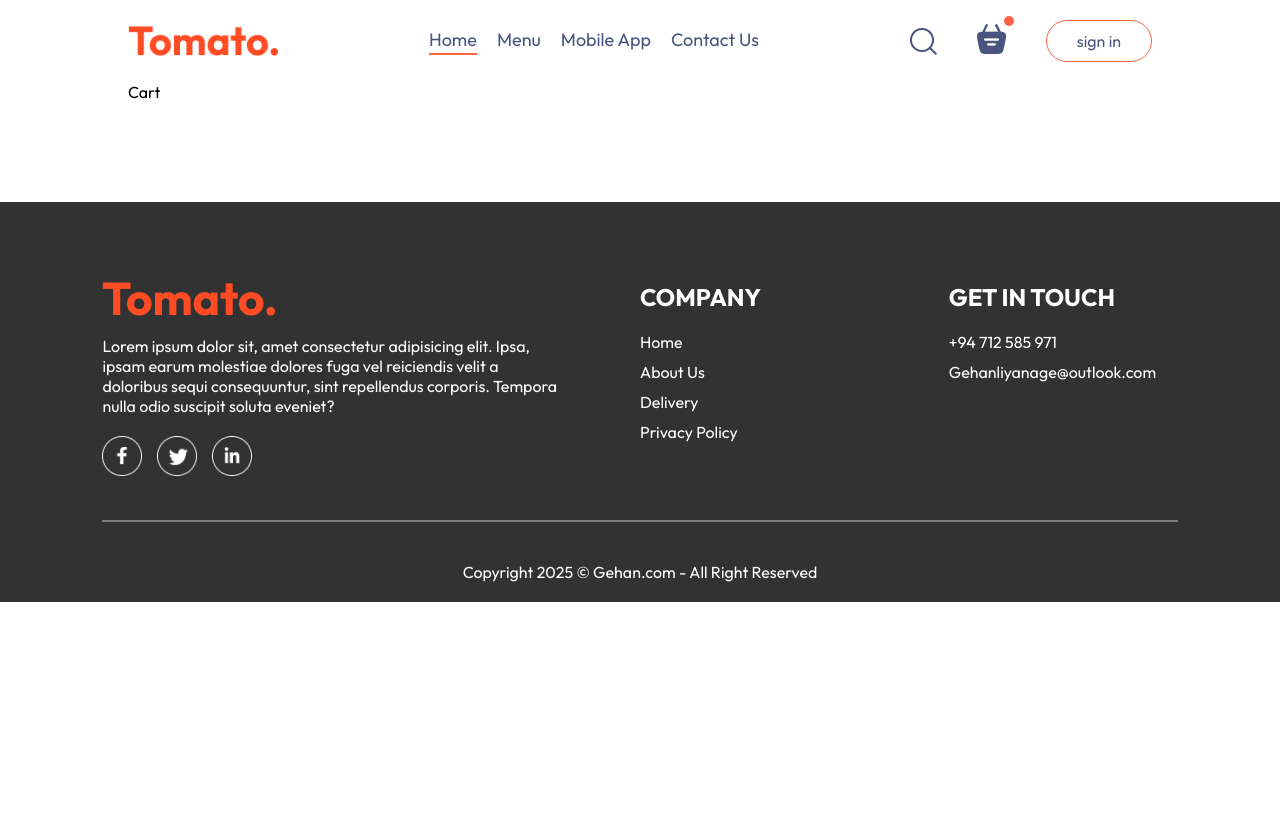
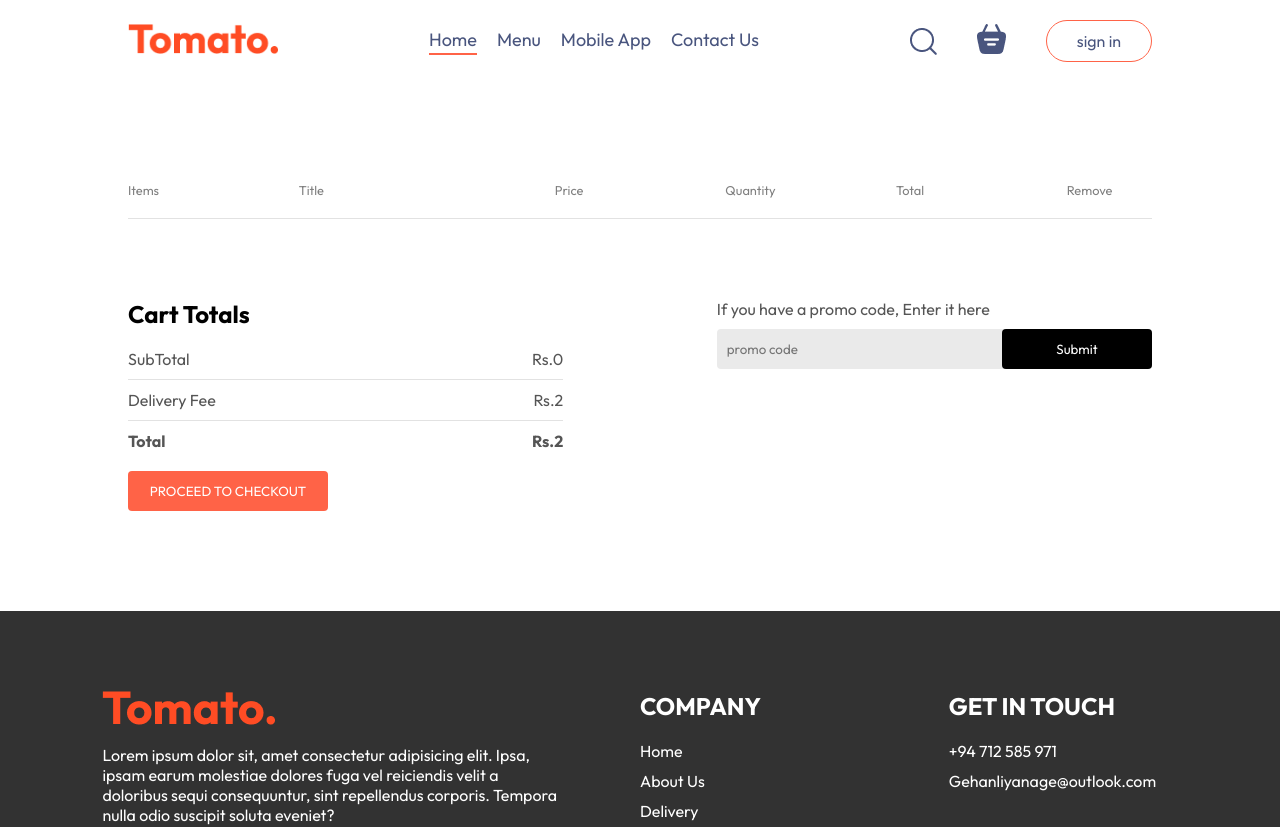
Before and after one commit to GehanLiyanage2002/FoodDelivery, a React (Vite) app in the folder frontend/: page /cart in a window 1280 px wide. Shown: the top 827 px of the page. Before the commit the page ends 800 px from the top, so only its background shows below. Built offline with nearby package versions, Linux system fonts and the light colour scheme.

Commit message:
Create Cart Page

```diff
--- a/frontend/src/components/Navbar/Navbar.jsx
+++ b/frontend/src/components/Navbar/Navbar.jsx
@@ -1,17 +1,20 @@
-import React, {useState} from 'react'
+import React, {useContext, useState} from 'react'
 import './Navbar.css'
 import { assets } from '../../assets/frontend_assets/assets'
 import { Link } from 'react-router-dom';
+import { StoreContext } from '../../context/StoreContext';
 
 const Navbar = ({setShowLogin}) => {
 
     const [menu, setMenu] = useState("home");
 
+    const {getTotalCartAmount} = useContext(StoreContext);
+
 
 
   return (
     <div className='navbar'>
-        <img src={assets.logo} alt="" className="logo" />
+        <Link to='/'><img src={assets.logo} alt="" className="logo" /></Link>
         <ul className='navbar-menu'>
             <Link to='/' onClick={()=>setMenu("home")} className={menu==="home"?"active":""}>Home</Link>
             <a href='#explore-menu' onClick={()=>setMenu("menu")} className={menu==="menu"?"active":""}>Menu</a>
@@ -21,8 +24,8 @@
         <div className='navbar-right'>
             <img src={assets.search_icon} alt="" />
             <div className='navbar-search-icon'>
-                <img src={assets.basket_icon} alt="" />
-                <div className='dot'></div>
+                <Link to='/cart'><img src={assets.basket_icon} alt="" /></Link>
+                <div className={getTotalCartAmount()===0?"":"dot"}></div>
             </div>
             <button onClick={()=>setShowLogin(true)}>sign in</button>
         </div>
--- a/frontend/src/context/storeContext.jsx
+++ b/frontend/src/context/storeContext.jsx
@@ -10,20 +10,27 @@
 
     const addToCart = (itemId) => {
         if (!cartItems[itemId]) {
-            setCartItems((prev)=>({...prev, [itemId]:1}));
+            setCartItems((prev) => ({ ...prev, [itemId]: 1 }));
         }
         else {
-            setCartItems((prev)=>({...prev, [itemId]:prev[itemId]+1}));
+            setCartItems((prev) => ({ ...prev, [itemId]: prev[itemId] + 1 }));
         }
     }
 
     const removeFromCart = (itemId) => {
-        setCartItems((prev)=>({...prev, [itemId]:prev[itemId]-1}));
+        setCartItems((prev) => ({ ...prev, [itemId]: prev[itemId] - 1 }));
     }
 
-    useEffect(() => {
-       console.log(cartItems);
-    }, [cartItems])
+    const getTotalCartAmount = () => {
+        let totalAmount = 0;
+        for (const item in cartItems) {
+            if (cartItems[item] > 0) {
+                let itemInfo = food_list.find((product) => product._id === item);
+                totalAmount += itemInfo.price * cartItems[item];
+            }
+        }
+        return totalAmount;
+    }
 
 
     const contextValue = {
@@ -31,7 +38,8 @@
         cartItems,
         setCartItems,
         addToCart,
-        removeFromCart
+        removeFromCart,
+        getTotalCartAmount
 
 
 
--- a/frontend/src/pages/Cart/Cart.css
+++ b/frontend/src/pages/Cart/Cart.css
@@ -0,0 +1,107 @@
+.cart{
+    margin-top: 100px;
+}
+
+.cart-items-title{
+    display: grid;
+    grid-template-columns: 1fr 1.5fr 1fr 1fr 1fr 0.5fr;
+    align-items: center;
+    color: grey;
+    font-size: max(1vw, 12px);
+}
+
+.cart-items-item{
+    margin: 10px 0px;
+    color: black;
+}
+
+.cart-items-item img{
+    width: 50px;
+}
+
+.cart hr{
+    height: 1px;
+    background-color: #e2e2e2;
+    border: none;
+}
+
+.cart-items-item .cross{
+    cursor: pointer;
+}
+
+.cart-bottom{
+    margin-top: 80px;
+    display: flex;
+    justify-content: space-between;
+    gap: max(12vw, 20px);
+
+}
+
+.cart-total{
+    flex: 1;
+    display: flex;
+    flex-direction: column;
+    gap: 20px;
+}
+
+.cart-total-details{
+    display: flex;
+    justify-content: space-between;
+    color: #555;
+}
+
+.cart-total hr{
+    margin: 10px 0px;
+}
+
+.cart-total button{
+    border: none;
+    color: white;
+    background-color: tomato;
+    width: max(15vw,200px);
+    padding: 12px 0px;
+    border-radius: 4px;
+    cursor: pointer;
+}
+
+.cart-promocode{
+    flex: 1;
+}
+
+.cart-promocode p{
+    color: #555;
+}
+
+.cart-promocode-input{
+    margin-top: 10px;
+    display: flex;
+    justify-content: space-between;
+    align-items: center;
+    background-color: #eaeaea;
+    border-radius: 4px;
+}
+
+.cart-promocode-input input{
+    background: transparent;
+    border: none;
+    outline: none;
+    padding-left: 10px;
+}
+
+.cart-promocode-input button{
+    width: max(10vw, 150px);
+    padding: 12px 5px;
+    background-color: black;
+    border: none;
+    color: white;
+    border-radius: 4px;
+}
+
+@media (max-width:750px) {
+    .cart-bottom{
+        flex-direction:column-reverse;
+    }
+    .cart-promocode{
+        justify-content: start;
+    }
+}
--- a/frontend/src/pages/Cart/Cart.jsx
+++ b/frontend/src/pages/Cart/Cart.jsx
@@ -1,9 +1,76 @@
-import React from 'react'
+import React, { useContext } from 'react'
+import { StoreContext } from '../../context/StoreContext'
 import './Cart.css'
 
-function Cart() {
+const Cart = () => {
+
+  const {cartItems,food_list,removeFromCart, getTotalCartAmount} = useContext(StoreContext);
+
   return (
-    <div>Cart</div>
+    <div className='cart'>
+      <div className='cart-items'>
+        <div className='cart-items-title'>
+          <p>Items</p>
+          <p>Title</p>
+          <p>Price</p>
+          <p>Quantity</p>
+          <p>Total</p>
+          <p>Remove</p>
+        </div>
+        <br />
+        <hr/>
+        {food_list.map((item,index)=>{
+          if(cartItems[item._id]>0)
+          {
+            return (
+              <div>
+                <div className='cart-items-title cart-items-item'>
+                <img src={item.image} alt='' />
+                <p>{item.name}</p>
+                <p>Rs.{item.price}</p>
+                <p>{cartItems[item._id]}</p>
+                <p>{item.price*cartItems[item._id]}</p>
+                <p onClick={()=>removeFromCart(item._id)} className='cross'>x</p>
+              </div>
+              <hr/>
+              </div>
+
+            )
+          }
+        })}
+      </div>
+      <div className='cart-bottom'>
+        <div className='cart-total'>
+          <h2>Cart Totals</h2>
+          <div>
+            <div className='cart-total-details'>
+              <p>SubTotal</p>
+              <p>Rs.{getTotalCartAmount()}</p>
+            </div>
+            <hr/>
+            <div className='cart-total-details'>
+              <p>Delivery Fee</p>
+              <p>Rs.{2}</p>
+            </div>
+            <hr/>
+            <div className='cart-total-details'>
+              <b>Total</b>
+              <b>Rs.{getTotalCartAmount()+2}</b>
+            </div>
+          </div>
+          <button>PROCEED TO CHECKOUT</button>
+        </div>
+        <div className='cart-promocode'>
+          <div>
+            <p>If you have a promo code, Enter it here</p>
+            <div className='cart-promocode-input'>
+              <input type='text' placeholder='promo code' />
+              <button>Submit</button>
+            </div>
+          </div>
+        </div>
+      </div>
+    </div>
   )
 }
 
```
